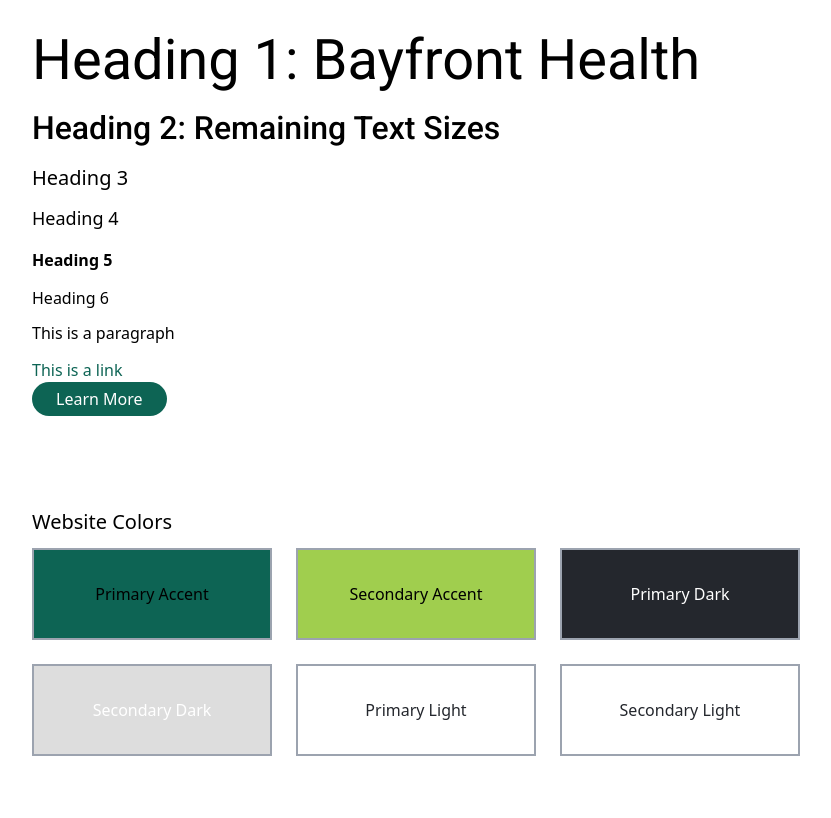
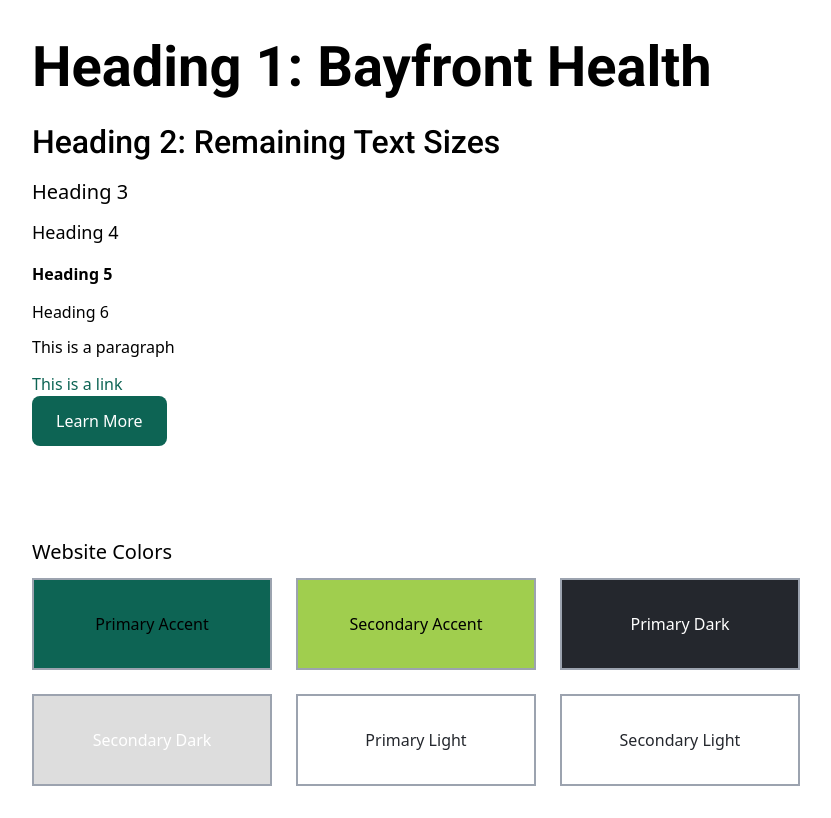
Before and after one commit to jhs129/aventiv-demo, a Next.js app: page /theme-pallete in a window 1280 px wide. Shown: the whole page, without its empty margins (128-959 px from the left). Built offline with nearby package versions, Linux system fonts and the light colour scheme; a web font is replaced by a local one.

Commit message:
updated hero styling

```diff
--- a/components/ui/HeroSection.tsx
+++ b/components/ui/HeroSection.tsx
@@ -27,10 +27,10 @@
         role="presentation"
       />
       <div className="flex relative flex-col max-w-full text-white w-[862px]">
-        <h1 className="tracking-tighter max-md:max-w-full max-md:text-4xl">
+        <h1>
           {title}
         </h1>
-        <p className="mt-2 leading-10 max-md:max-w-full">
+        <p className="mt-4 text-2xl md:text-3xl">
           {subtitle}
         </p>
       </div>
--- a/styles/globals.css
+++ b/styles/globals.css
@@ -29,7 +29,7 @@
   }
 
   h1 {
-    @apply font-primary text-2xl leading-loose md:text-[3.5rem] md:leading-none;
+    @apply font-primary font-bold text-[3.5rem] leading-tight;
   }
 
   h2 {
@@ -52,7 +52,6 @@
   }
 
   a {
-    /* transition: color .25s ease-in-out; */
     @apply text-primaryAccent  hover:text-secondaryDark transition-colors duration-300 ease-in-out;
   }
 
@@ -65,7 +64,7 @@
   }
 
   button {
-    @apply mx-auto px-6 py-2 bg-primaryAccent hover:bg-secondaryAccent text-white hover:text-secondaryDark rounded-full transition-colors duration-300 ease-in-out;
+    @apply mx-auto px-6 py-4 bg-primaryAccent hover:bg-secondaryAccent text-white hover:text-secondaryDark rounded-lg transition-colors duration-300 ease-in-out;
   }
 
   ul {
```
